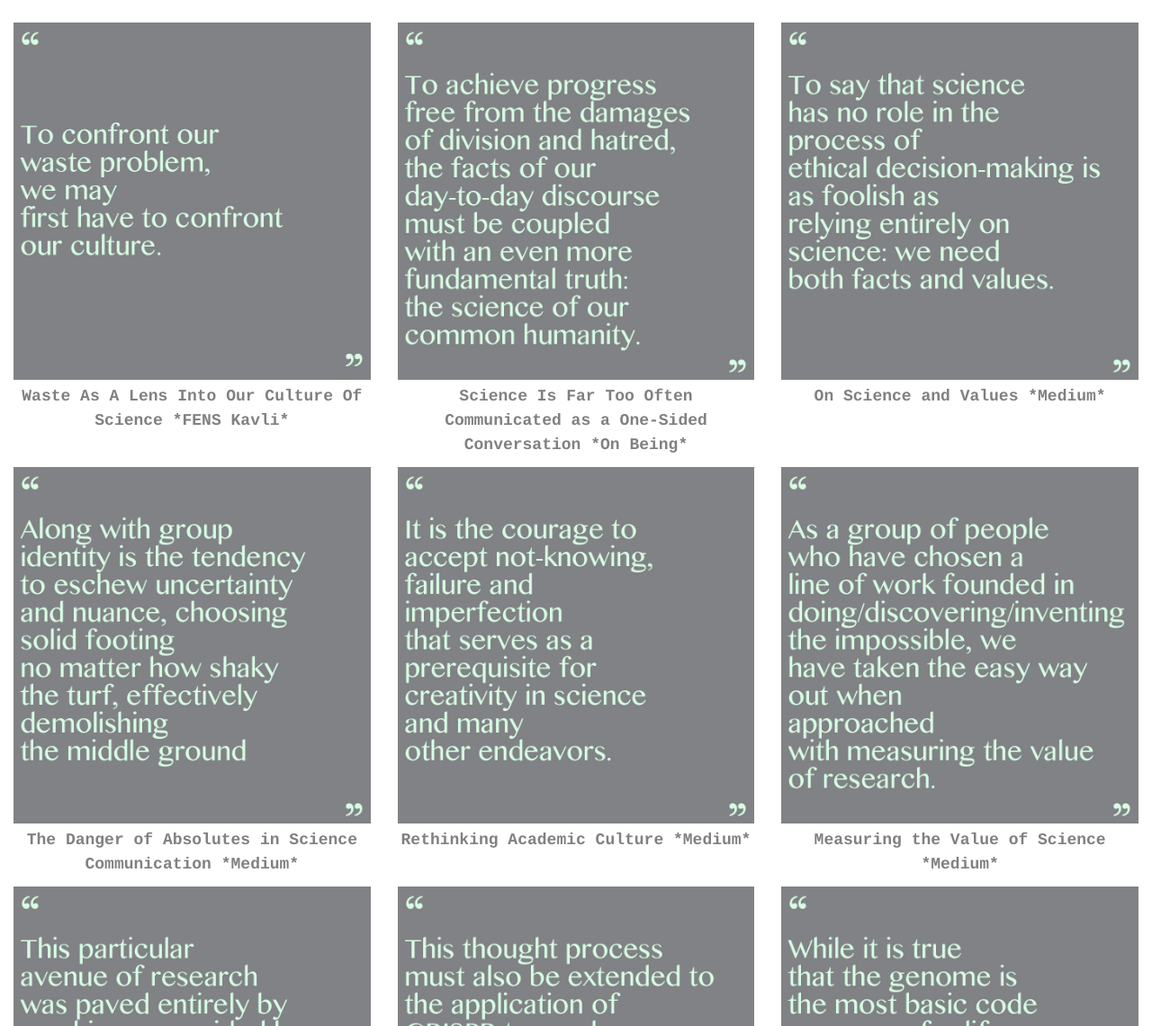
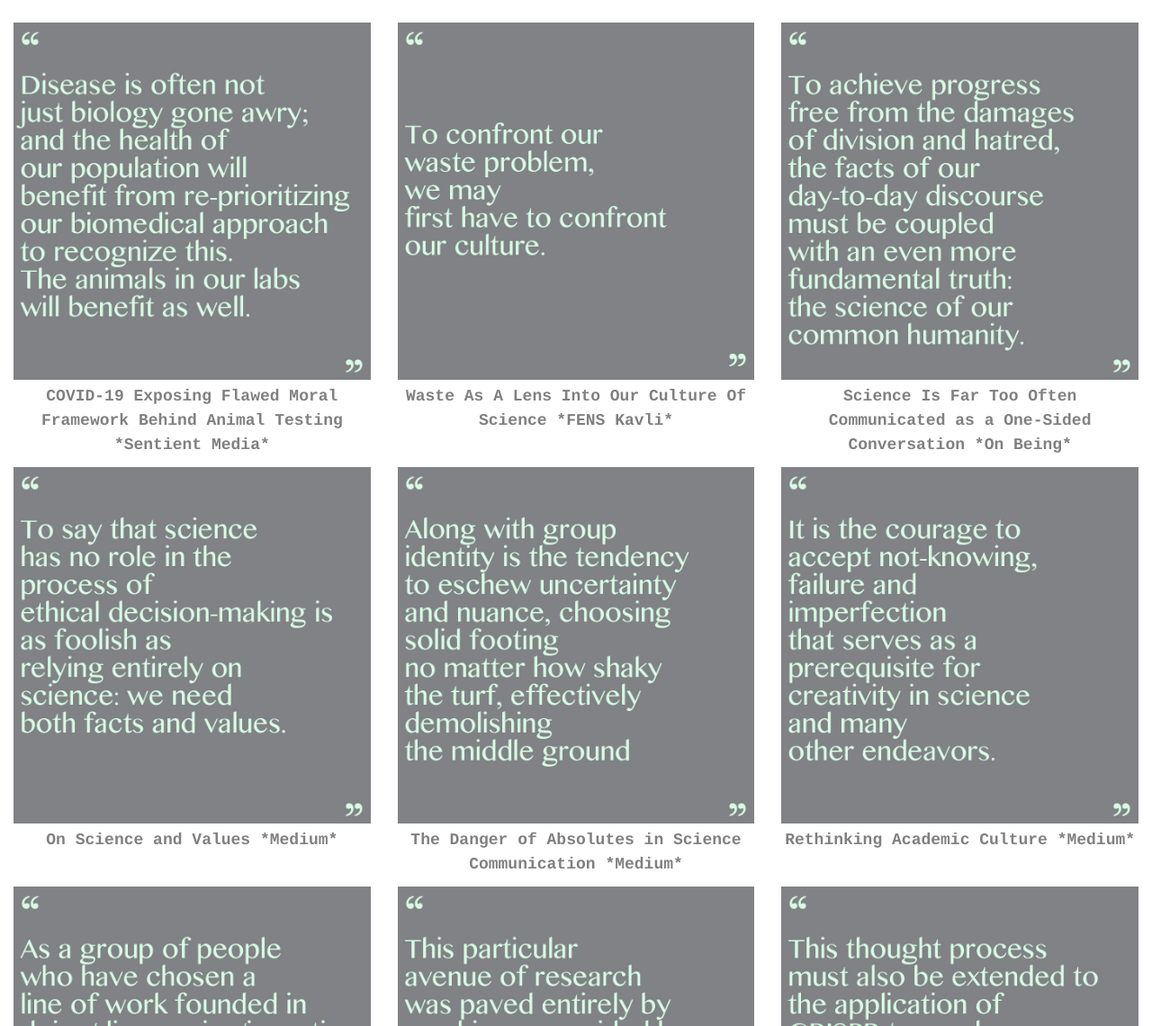
Before and after one commit to rkdelker/rkdelker.github.io, a plain HTML site: page rebeccadelker_writing.html in a window 1280 px wide. Shown: the part 160-1300 px from the top of the page at 90% size. Drawn offline with nearby package versions, Linux system fonts and the light colour scheme.

Commit message:
June 11 2020 Update
Sentient Media Article Update

```diff
--- a/rebeccadelker_writing.html
+++ b/rebeccadelker_writing.html
@@ -33,69 +33,78 @@
         </div>
     </div>
   <div class="row">
-    <div class="col-md-4"> <!--figure 1 is waste lens-->
+        <div class="col-md-4"><!--sentient media prevention covid-->
+        <figure><a href="https://sentientmedia.org/covid-19-exposing-flawed-moral-framework-behind-animal-testing/">
+            <img src="sentientmedia_prevention.jpg" class="img-fluid" alt="Responsive image"></a>
+            <figcaption><a href="https://sentientmedia.org/covid-19-exposing-flawed-moral-framework-behind-animal-testing/">COVID-19 Exposing Flawed Moral Framework Behind Animal Testing *Sentient Media*</a></figcaption>
+</figure>
+    </div>
+
+    <div class="col-md-4"> <!--figure 2 is waste lens-->
         <figure><a href="https://fenskavlinetwork.org/waste-as-a-lens-into-our-culture-of-science/">
             <img src="wastelens.jpg" class="img-fluid" alt="Responsive image"></a>
             <figcaption><a href="https://fenskavlinetwork.org/waste-as-a-lens-into-our-culture-of-science/">Waste As A Lens Into Our Culture Of Science *FENS Kavli*</a></figcaption>
 </figure>
     </div>
-     <div class="col-md-4"><!--figure 2 is on being piece-->
+
+     <div class="col-md-4"><!--figure 3 is on being piece-->
         <figure><a href="https://onbeing.org/blog/rebecca-delker-science-is-far-too-often-communicated-as-a-one-sided-conversation/">
             <img src="onbeing.jpg" class="img-fluid" alt="Responsive image"></a>
             <figcaption><a href="https://onbeing.org/blog/rebecca-delker-science-is-far-too-often-communicated-as-a-one-sided-conversation/">Science Is Far Too Often Communicated as a One-Sided Conversation *On Being*</a></figcaption>
 </figure>
     </div>
-    <div class="col-md-4"><!--figure 3 is on values and science-->
+      </div>
+  <div class="row">
+    <div class="col-md-4"><!--figure 4 is on values and science-->
         <figure><a href="https://medium.com/@rk_delker/on-science-and-values-45938a1ac1ad">
             <img src="values_science.jpg" class="img-fluid" alt="Responsive image"></a>
             <figcaption><a href="https://medium.com/@rk_delker/on-science-and-values-45938a1ac1ad">On Science and Values *Medium*</a></figcaption>
 </figure>
     </div>
 
-  </div>
-  <div class="row">
-    <div class="col-md-4"><!--figure 4 is Danger of Absolutes-->
+    <div class="col-md-4"><!--figure 5 is Danger of Absolutes-->
         <figure><a href="https://medium.com/swlh/the-danger-of-absolutes-in-science-communication-db572f8f6936">
             <img src="danger_absolutes.jpg" class="img-fluid" alt="Responsive image"></a>
             <figcaption><a href="https://medium.com/swlh/the-danger-of-absolutes-in-science-communication-db572f8f6936">The Danger of Absolutes in Science Communication *Medium*</a></figcaption>
 </figure>
     </div>
-    <div class="col-md-4"><!--figure 5 is Academic Culture-->
+    <div class="col-md-4"><!--figure 6 is Academic Culture-->
         <figure><a href="https://medium.com/@rk_delker/rethinking-academic-culture-3b11f8b0d32d">
             <img src="academic_culture.jpg" class="img-fluid" alt="Responsive image"></a>
             <figcaption><a href="https://medium.com/@rk_delker/rethinking-academic-culture-3b11f8b0d32d">Rethinking Academic Culture *Medium*</a></figcaption>
 </figure>
     </div>
-     <div class="col-md-4"><!--figure 6 is Measuring Value of Science-->
+      </div>
+   <div class="row">
+     <div class="col-md-4"><!--figure 7 is Measuring Value of Science-->
         <figure><a href="https://medium.com/@rk_delker/measuring-the-value-of-science-keeping-bias-out-of-nih-grant-reform-456e6c2bb875">
             <img src="ValueOfScience_Image.jpg" class="img-fluid" alt="Responsive image"></a>
             <figcaption><a href="https://medium.com/@rk_delker/measuring-the-value-of-science-keeping-bias-out-of-nih-grant-reform-456e6c2bb875">Measuring the Value of Science *Medium*</a></figcaption>
 </figure>
     </div>
-  </div>
-  <div class="row">
-    <div class="col-md-4"><!--figure 7 is Cas9-1-->
+
+    <div class="col-md-4"><!--figure 8 is Cas9-1-->
         <figure><a href="https://medium.com/@rk_delker/crispr-cas9-more-than-a-genome-editor-462db2e55a44">
             <img src="cas9_morethan.jpg" class="img-fluid" alt="Responsive image"></a>
             <figcaption><a href="https://medium.com/@rk_delker/crispr-cas9-more-than-a-genome-editor-462db2e55a44">CRISPR/Cas9: More Than A Genome Editor *Medium*</a></figcaption>
 </figure>
     </div>
-       <div class="col-md-4"><!--figure 8 is Cas9-safety-->
+       <div class="col-md-4"><!--figure 9 is Cas9-safety-->
         <figure><a href="https://medium.com/@rk_delker/taking-genome-editing-out-of-the-lab-cause-for-concern-dbf72247b5a3">
             <img src="CRISPR_safety.jpg" class="img-fluid" alt="Responsive image"></a>
             <figcaption><a href="https://medium.com/@rk_delker/taking-genome-editing-out-of-the-lab-cause-for-concern-dbf72247b5a3">Taking Genome Editing out of the Lab: Cause for Concern? *Medium*</a></figcaption>
 </figure>
     </div>
-    <div class="col-md-4"><!--figure 9 is DSB piece-->
+      </div>
+   <div class="row">
+    <div class="col-md-4"><!--figure 10 is DSB piece-->
         <figure><a href="https://medium.com/@rk_delker/double-strand-breaks-for-the-win-9ec9222acbbd">
             <img src="DSB.jpg" class="img-fluid" alt="Responsive image"></a>
             <figcaption><a href="https://medium.com/@rk_delker/double-strand-breaks-for-the-win-9ec9222acbbd">Double Strand Breaks For The Win *Medium*</a></figcaption>
 </figure>
     </div>
-  </div>
 
-<div class="row">
-    <div class="col-md-4"><!--figure 10 is policy piece-->
+    <div class="col-md-4"><!--figure 11 is policy piece-->
         <figure><a href="https://www.sciencepolicyjournal.org/uploads/5/4/3/4/5434385/delker_2018_jspg.pdf">
             <img src="policy.jpg" class="img-fluid" alt="Responsive image"></a>
             <figcaption><a href="https://www.sciencepolicyjournal.org/uploads/5/4/3/4/5434385/delker_2018_jspg.pdf">Beyond Animal Experimentation - A Proposal for the Model Human Initiative *JSPG*</a></figcaption>
```
Also changed, not shown: sentientmedia_prevention.jpg (added).
